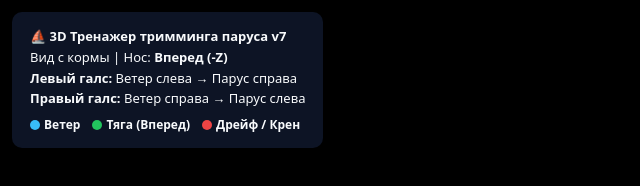
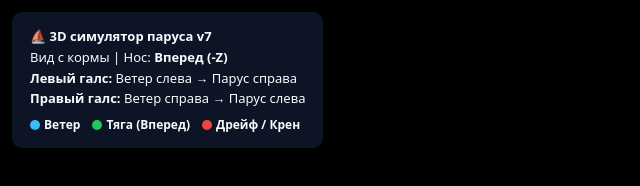
Before and after one commit to metaKnightFan/sail_sim, a plain HTML site: page index.html in a window 1280 px wide. Shown: the whole page, without its empty margins (0-640 px from the left). Drawn offline with nearby package versions, Linux system fonts and the light colour scheme; a script that the page names is missing.

Commit message:
minor info update

```diff
--- a/index.html
+++ b/index.html
@@ -22,7 +22,7 @@
 <body>
 
 <div id="info">
-  <b>⛵ 3D Тренажер тримминга паруса v7</b><br>
+  <b>⛵ 3D симулятор паруса v7</b><br>
   Вид с кормы | Нос: <b>Вперед (-Z)</b><br>
   <b>Левый галс:</b> Ветер слева &#8594; Парус справа<br>
   <b>Правый галс:</b> Ветер справа &#8594; Парус слева
```
